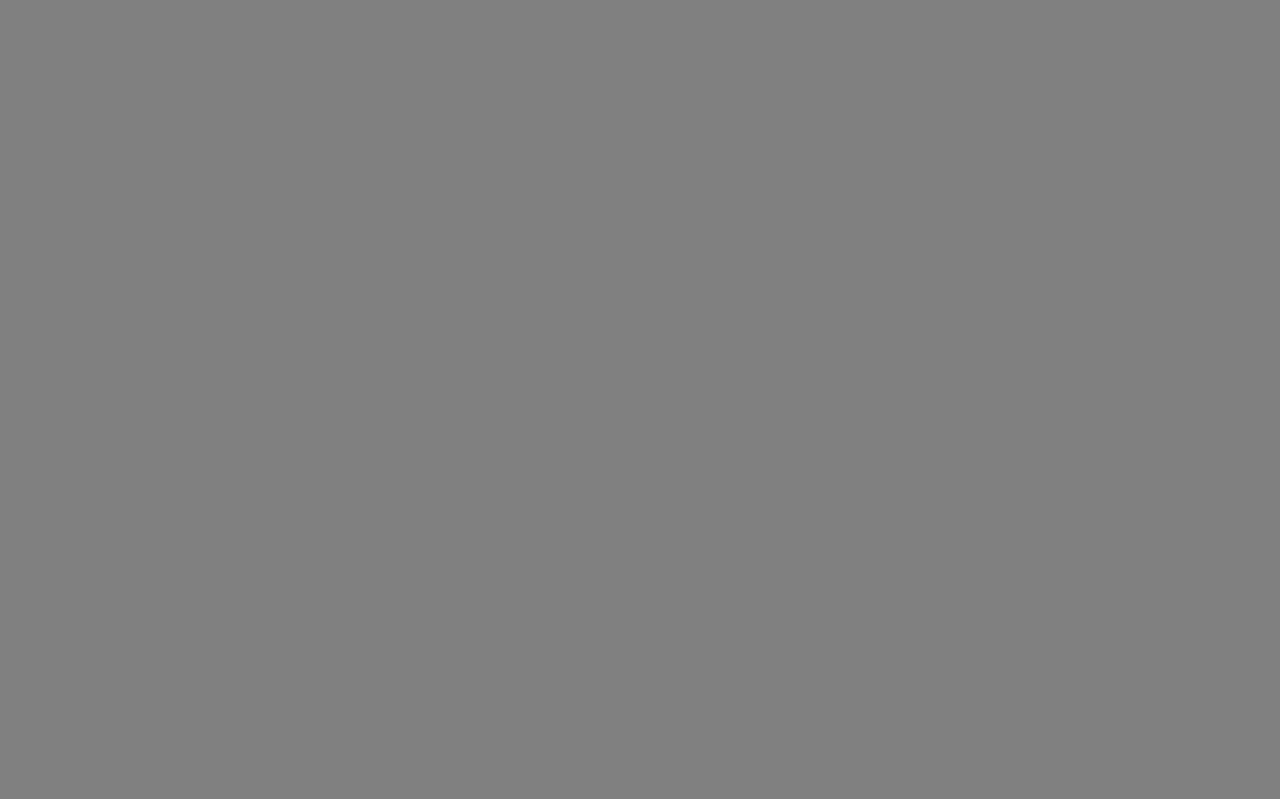
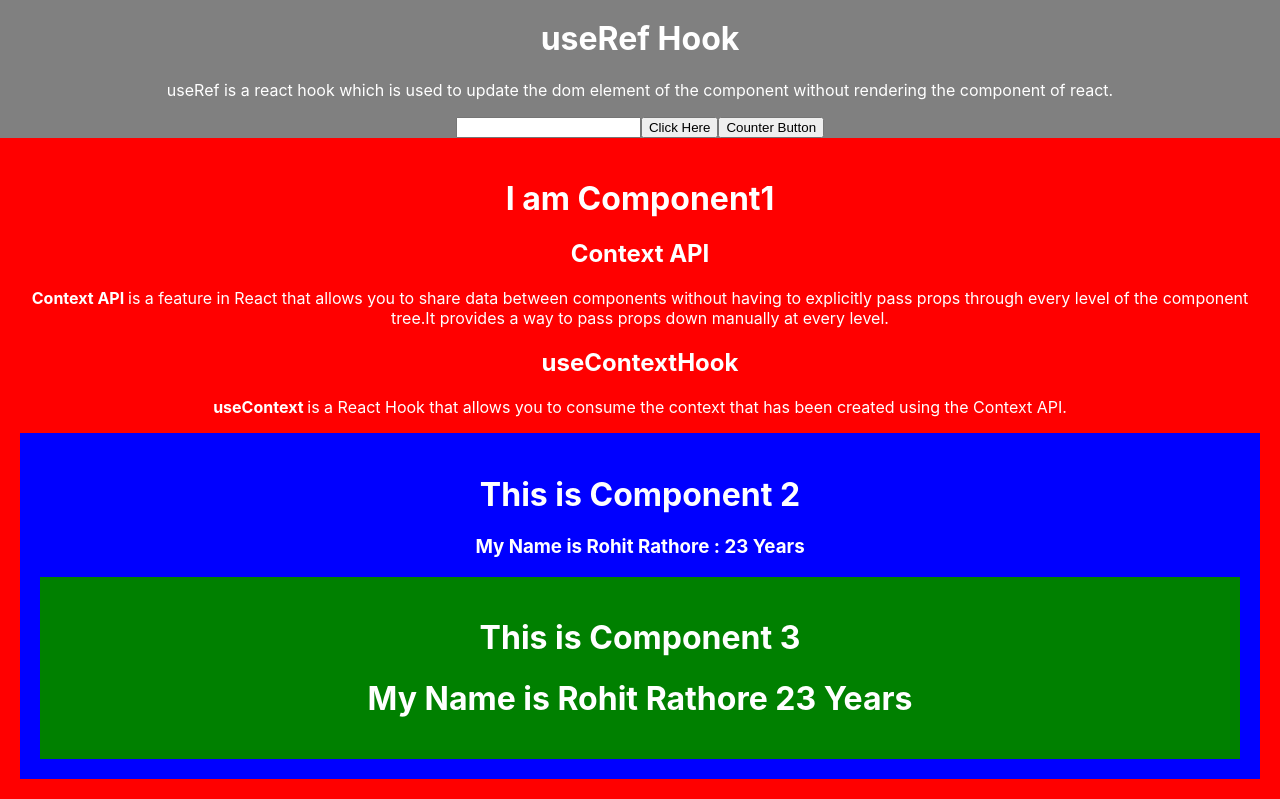
Before and after one commit to rohitprocode/React_Hooks_Practice, a React (Create React App) app: page / in a window 1280 px wide. Shown: the part 767-1566 px from the top of the page. Before the commit the page ends 821 px from the top, so only its background shows below. Built offline with nearby package versions, Linux system fonts and the light colour scheme.

Commit message:
Context API and useContext Hook

```diff
--- a/src/App.js
+++ b/src/App.js
@@ -1,23 +1,36 @@
-import logo from './logo.svg';
+import React, { createContext } from 'react';
 import './App.css';
 import UseStateHook from './Components/UseStateHook';
 import UseEffectHook from './Components/UseEffectHook';
 import UseRefhook from './Components/UseRefhook';
+import Component1 from './Components/Component1';
+
+const FirstName = createContext()
+const LastName = createContext()
+const Age = createContext()
 
 function App() {
   return (
     <div className="App">
       <h1>Practice of Hooks</h1>
       <hr />
-      {/* <UseStateHook/> */}
+      <UseStateHook/>
       <br />
       <hr />
-      {/* <UseEffectHook/> */}
+      <UseEffectHook/>
       <br />
       <hr />
       <UseRefhook/>
+      <FirstName.Provider value={"Rohit "} >
+        <LastName.Provider value={"Rathore "}>
+          <Age.Provider value={"23 Years"}>
+      <Component1/>
+      </Age.Provider>
+      </LastName.Provider>
+      </FirstName.Provider>
     </div>
   );
 }
 
 export default App;
+export {FirstName,LastName,Age}
--- /dev/null
+++ b/src/Components/Component1.jsx
@@ -0,0 +1,17 @@
+import React from 'react'
+import Component2 from './Component2'
+
+function Component1() {
+  return (
+    <div  style={{backgroundColor:'red',padding:'20px'}}>
+        <h1>I am Component1</h1>
+        <h2>Context API</h2>
+        <p><strong> Context API </strong> is a feature in React that allows you to share data between components without having to explicitly pass props through every level of the component tree.It provides a way to pass props down manually at every level.</p>
+        <h2>useContextHook</h2>
+        <p><strong>useContext </strong> is a React Hook that allows you to consume the context that has been created using the Context API.</p>
+      <Component2/>
+    </div>
+  )
+}
+
+export default Component1
--- /dev/null
+++ b/src/Components/Component2.jsx
@@ -0,0 +1,18 @@
+import React, { useContext } from 'react'
+import Component3 from './Component3'
+import { FirstName, LastName,Age } from '../App'
+
+function Component2() {
+  const fName = useContext(FirstName)
+  const lName = useContext(LastName)
+  const age = useContext(Age)
+  return (
+    <div style={{backgroundColor:'blue',padding:'20px'}}>
+      <h1>This is Component 2</h1>
+      <h3>My Name is {fName} {lName} : {age} </h3>
+      <Component3/>
+    </div>
+  )
+}
+
+export default Component2
--- /dev/null
+++ b/src/Components/Component3.jsx
@@ -0,0 +1,32 @@
+import React from 'react';
+import { FirstName,LastName,Age } from '../App';
+
+
+function Component3() {
+  return (
+    <div style={{backgroundColor:'green',padding:'20px'}}>
+    <h1>This is Component 3</h1>
+    <FirstName.Consumer>
+      {(Fname) => {
+        return (
+          <>
+          <LastName.Consumer>
+          {(Lname)=>{
+            return (
+              <Age.Consumer>
+                {(age)=>{
+                  return <h1>My Name is {Fname} {Lname} {age}</h1>
+                }}
+                </Age.Consumer>
+            )
+          }}
+          </LastName.Consumer>
+          </>
+        )
+      }}
+    </FirstName.Consumer>
+    </div>
+  );
+}
+
+export default Component3;
--- a/src/index.css
+++ b/src/index.css
@@ -8,7 +8,7 @@ body {
   background-color: gray;
   color: white;
   height: 100vh;
-  width: 100vw;
+  max-width: 100vw;
   margin: 0;padding: 0;
 }
 
```
